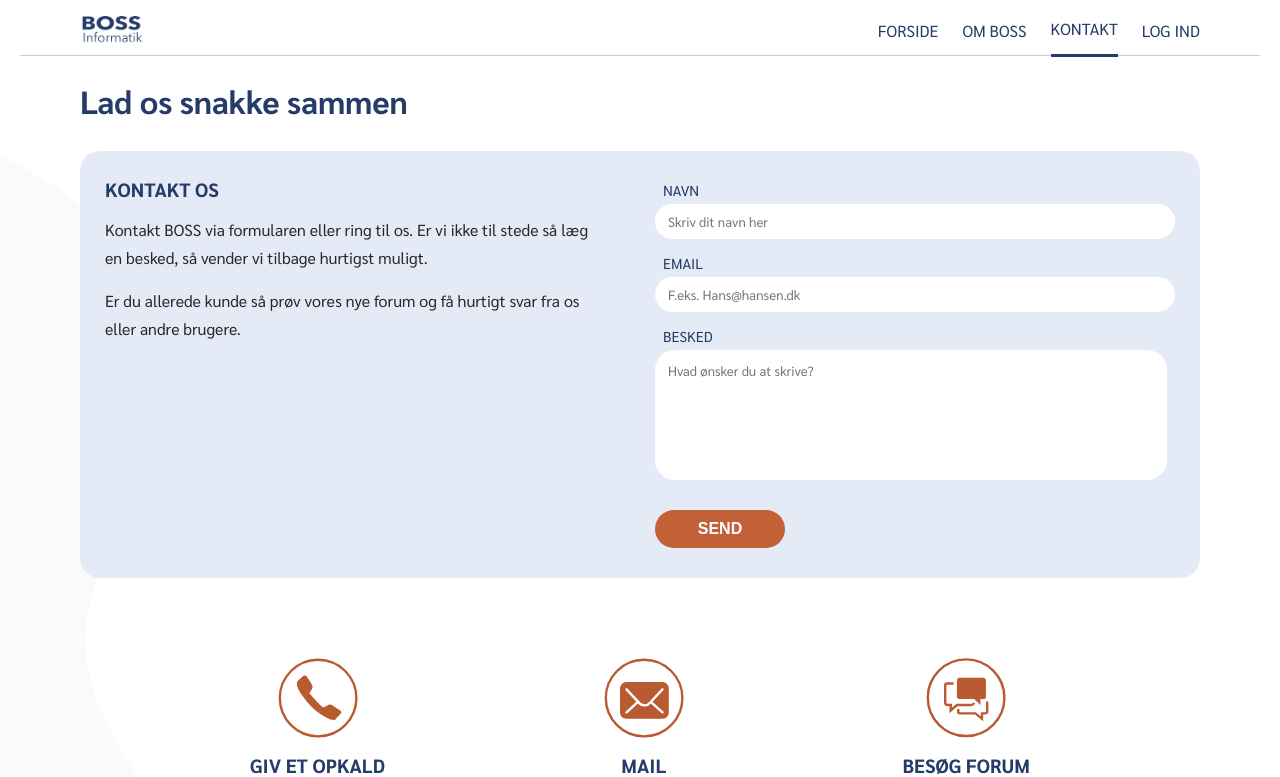
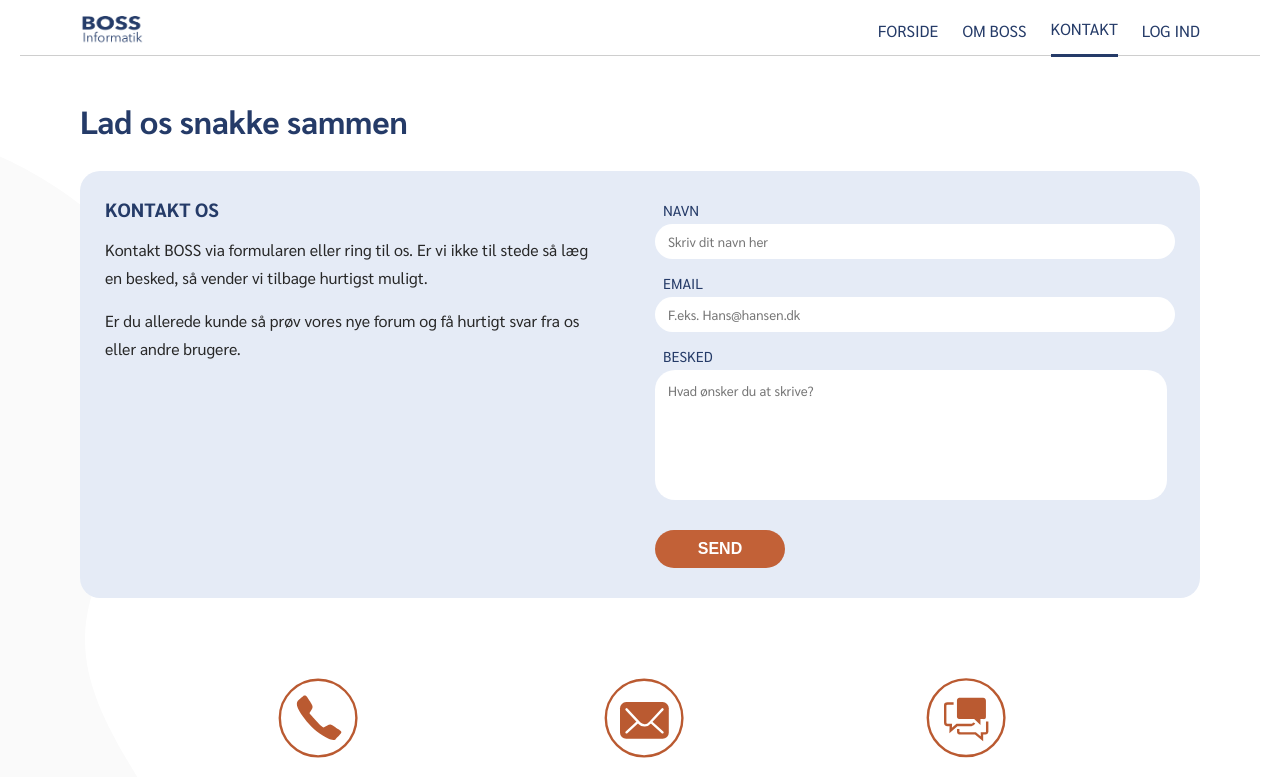
Before and after one commit to sand4570/BOSS, a React (Vite) app: page /contact in a window 1280 px wide. Shown: the top 777 px of the page. Built offline with nearby package versions, Linux system fonts and the light colour scheme.

Commit message:
mini style change

```diff
--- a/src/pages/About/style.scss
+++ b/src/pages/About/style.scss
@@ -9,7 +9,7 @@
 }
 
 h2 {
-	margin-top: 80px;
+	margin-top: 100px;
 }
 
 #about_section {
--- a/src/pages/Contact/index.jsx
+++ b/src/pages/Contact/index.jsx
@@ -38,7 +38,7 @@ const Contact = () => {
             </div>
             <div>
                 <img className='icon' src='/mail_ikon.svg'></img>
-                <h3>mail</h3>
+                <h3>send mail</h3>
                 <p>Torben@bossinfo.dk</p>
             </div>
             <div>
--- a/src/pages/frontpage/style.scss
+++ b/src/pages/frontpage/style.scss
@@ -87,7 +87,7 @@
 	#boss_section {
 		display: flex;
 		gap: 50px;
-		margin: 80px 0 100px;
+		margin: 120px 0 120px;
 		justify-content: center;
 		img {
 			margin-top: 0px;
```
